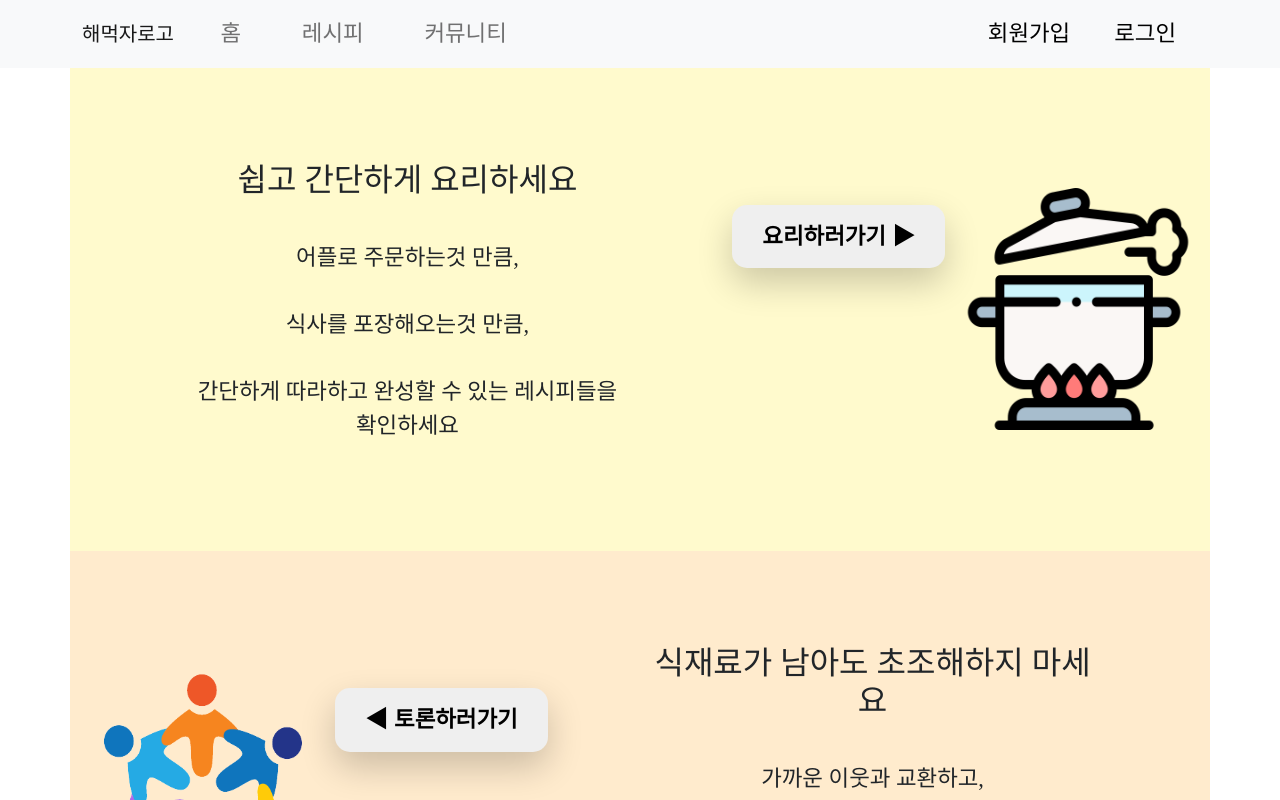
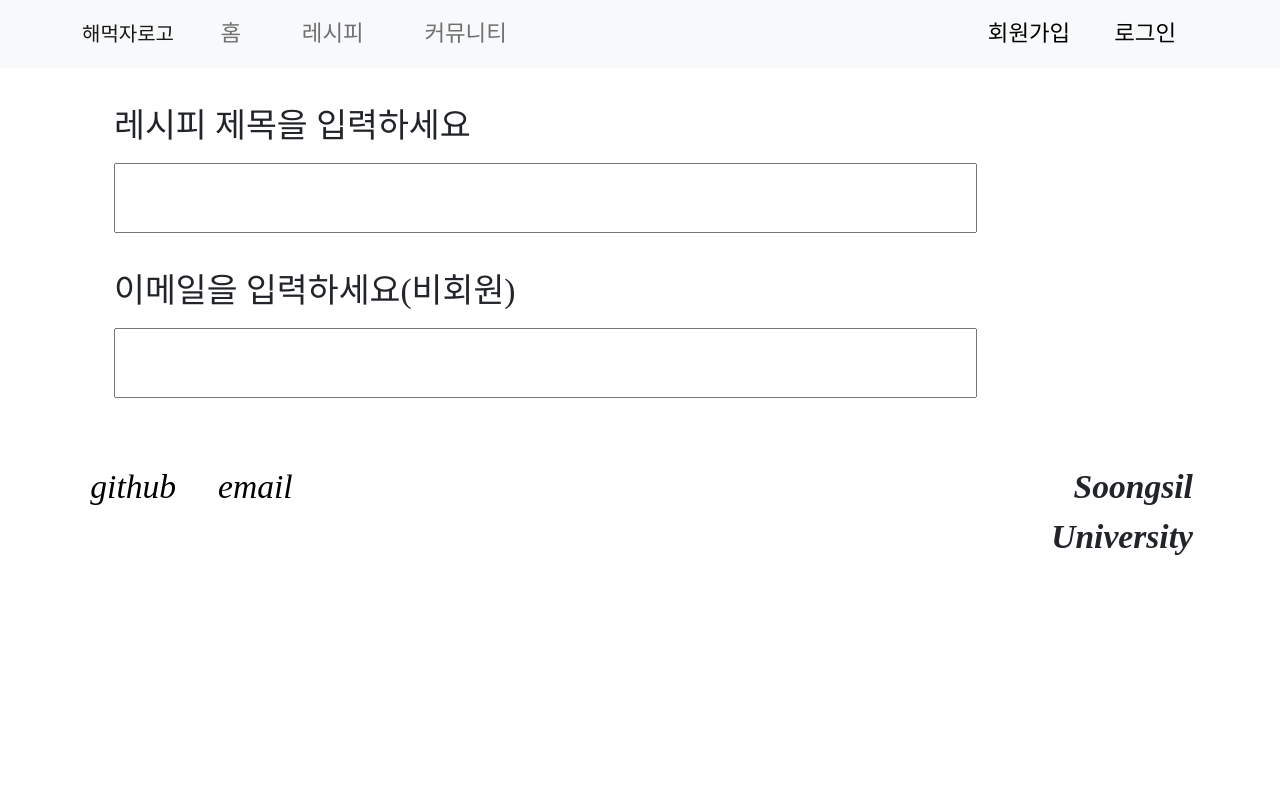
Before and after one commit to AnTaeWook/Hamukja, a React app in the folder src/main/frontend/: page /newrecipe in a window 1280 px wide. Shown: the top 800 px of the page. Built offline with nearby package versions, Linux system fonts and the light colour scheme; a web font is replaced by a local one.

Commit message:
220512 : inputViewsAdded

```diff
--- a/src/main/frontend/src/App.js
+++ b/src/main/frontend/src/App.js
@@ -5,6 +5,7 @@ import HamukjaHome from './View/HamukjaHome';
 import Footer from './Templete/Footer';
 import HamukjaRecipe from './View/HamukjaRecipe';
 import HamukjaCommunity from './View/HamukjaCommunity';
+import HamukjaNewRecipe from './View/HamukjaNewRecipe';
 
 function App() {
   return (
@@ -14,6 +15,7 @@ function App() {
         <Routes>
           <Route path='*' element={<HamukjaHome/>}></Route>
           <Route path='/recipes' element={<HamukjaRecipe/>}></Route>
+          <Route path='/newrecipe' element={<HamukjaNewRecipe/>}></Route>
           <Route path='/community' element={<HamukjaCommunity/>}></Route>
         </Routes>
       <Footer />
--- a/src/main/frontend/src/View/HamukjaCommunity.js
+++ b/src/main/frontend/src/View/HamukjaCommunity.js
@@ -17,7 +17,7 @@ import { useState } from 'react';
 function HamukjaCommunity() {
 
     let [communityItems, setCommunityItems] = useState([
-        {"class" : "교환", "title" : "분당 고구마(5개)랑 교환 하실분 &lt;사진있음&gt;", "region" : "성남시 분당구"},
+        {"class" : "교환", "title" : "분당 고구마(5개)랑 교환 하실분 [사진있음]", "region" : "성남시 분당구"},
         {"class" : "나눔", "title" : "방울 토마토랑 귤 가져가실분 (귤 많아요)", "region" : "서울시 구로구"},
         {"class" : "공동구매", "title" : "샤인 머스켓 나눠 사실분 계신가요", "region" : "서울시 영등포구"}
     ])
--- /dev/null
+++ b/src/main/frontend/src/View/HamukjaNewRecipe.css
@@ -0,0 +1,32 @@
+.HamukjaNewRecipe {
+    margin-bottom: 5%;
+    padding-left: 5%;
+}
+
+.HamukjaNewRecipe .title-input {
+    padding-top: 3%;
+}
+
+.HamukjaNewRecipe .title-input-head {
+    font-size: 150%;
+}
+
+.HamukjaNewRecipe .title-input-text {
+    margin-top: 1%;
+    padding: 1%;
+    font-size: 130%;
+}
+
+.HamukjaNewRecipe .email-input {
+    padding-top: 3%;
+}
+
+.HamukjaNewRecipe .email-input-head {
+    font-size: 150%;
+}
+
+.HamukjaNewRecipe .email-input-text {
+    margin-top: 1%;
+    padding: 1%;
+    font-size: 130%;
+}
--- /dev/null
+++ b/src/main/frontend/src/View/HamukjaNewRecipe.js
@@ -0,0 +1,36 @@
+import './HamukjaNewRecipe.css';
+import {Container, Row, Col} from "react-bootstrap";
+
+/**
+ * HamukjaHome
+ * 새 레시피 작성 페이지
+ *
+ * @author 태욱
+ * @version 1.0
+ */
+function HamukjaNewRecipe(){
+    return(
+        <div className='HamukjaNewRecipe'>
+            <Container>
+                <Row className='title-input'>
+                    <div className='title-input-head'>
+                        레시피 제목을 입력하세요
+                    </div>
+                    <div>
+                        <input type="text" size={50} className='title-input-text'></input>
+                    </div>
+                </Row>
+                <Row className='email-input'>
+                    <div className='email-input-head'>
+                        이메일을 입력하세요&#40;비회원&#41;
+                    </div>
+                    <div>
+                        <input type="text" size={50} className='email-input-text'></input>
+                    </div>
+                </Row>
+            </Container>
+        </div>
+    )
+}
+
+export default HamukjaNewRecipe;
--- a/src/main/frontend/src/View/HamukjaRecipe.js
+++ b/src/main/frontend/src/View/HamukjaRecipe.js
@@ -5,6 +5,8 @@ import { useState } from 'react';
 import foodExample from '../foodExample.jpg';
 import foodExample2 from '../foodExample2.jpg';
 import foodExample3 from '../foodExample3.jpg';
+import {useNavigate} from 'react-router-dom';
+import React, { useCallback } from 'react';
 
 /**
  * HamukjaRecipe
@@ -15,7 +17,7 @@ import foodExample3 from '../foodExample3.jpg';
  * recipeItems : 레시피의 썸네일과 제목, 간략한 설명 등의 정보
  *
  * @author 태욱
- * @version 2.0
+ * @version 3.0
  */
 function HamukjaRecipe() {
 
@@ -24,6 +26,9 @@ function HamukjaRecipe() {
         {"thumbnail" : foodExample2, "title" : "파 계란 볶음밥", "desc" : "파와 계란을 살짝 볶아서 만드는 볶음밥"},
         {"thumbnail" : foodExample3, "title" : "계란 비빔면", "desc" : "삶은 계란과 남는 야채들을 넣어서 비비면 끝"}
     ]);
+
+    const navigate = useNavigate();
+    const gotoNewRecipe = useCallback(() => navigate('/newrecipe', {replace: true}), [navigate]);
 
     return (
         <Container className='HamukjaRecipe'>
@@ -38,7 +43,7 @@ function HamukjaRecipe() {
                 </select>
                 </Col>
                 <Col className='recipe-creation-btn-area'>
-                    <button className='recipe-creation-btn'>새 레시피 작성</button>
+                    <button className='recipe-creation-btn' onClick={gotoNewRecipe}>새 레시피 작성</button>
                 </Col>
             </Row>
 
```
